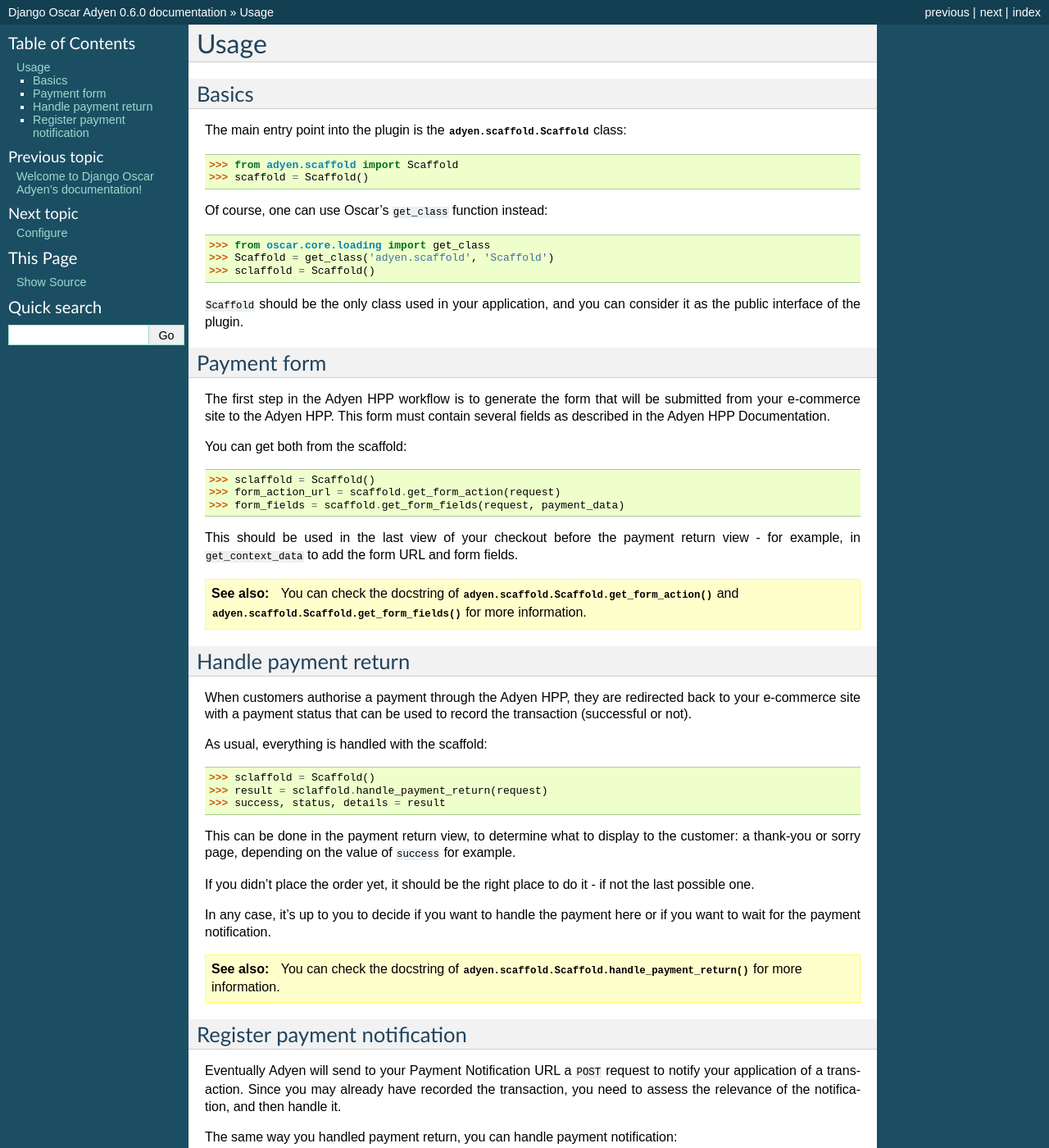
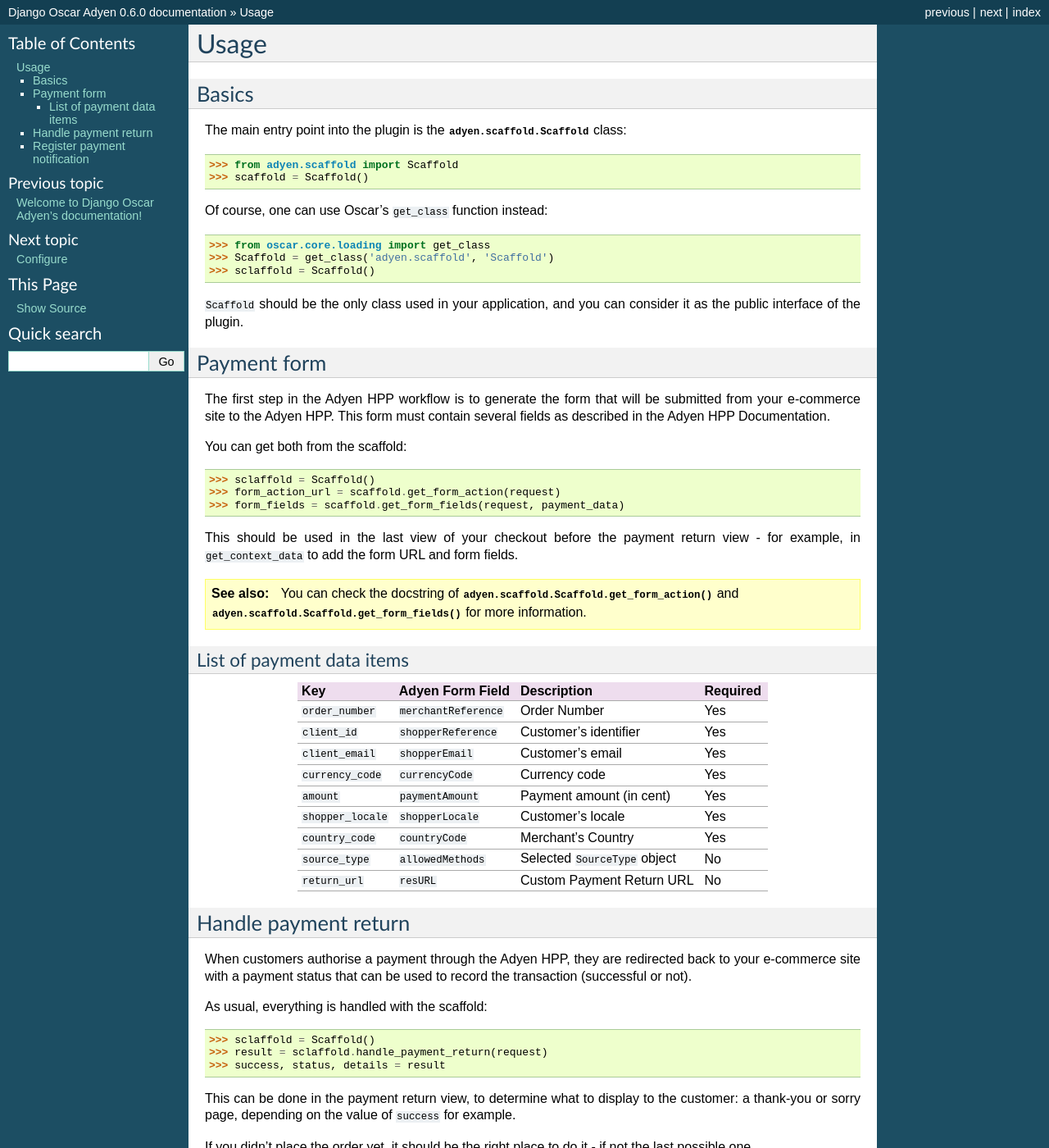
Before and after one commit to django-oscar/django-oscar-adyen, a Sphinx documentation site: the page built from docs/howto/use.rst, in a window 1280 px wide and 1400 px high. Shown: the whole window at 82% size. Built offline with Sphinx 7.4.7, drawn with Linux system fonts in a browser that asks for light colours.

Commit message:
Short list of payment data items

```diff
--- a/docs/howto/use.rst
+++ b/docs/howto/use.rst
@@ -45,6 +45,31 @@
    You can check the docstring of
    :meth:`adyen.scaffold.Scaffold.get_form_action` and
    :meth:`adyen.scaffold.Scaffold.get_form_fields` for more information.
+
+List of payment data items
+--------------------------
+
++--------------------+-----------------------+--------------------------------+----------+
+| Key                | Adyen Form Field      | Description                    | Required |
++====================+=======================+================================+==========+
+| ``order_number``   | ``merchantReference`` | Order Number                   | Yes      |
++--------------------+-----------------------+--------------------------------+----------+
+| ``client_id``      | ``shopperReference``  | Customer's identifier          | Yes      |
++--------------------+-----------------------+--------------------------------+----------+
+| ``client_email``   | ``shopperEmail``      | Customer's email               | Yes      |
++--------------------+-----------------------+--------------------------------+----------+
+| ``currency_code``  | ``currencyCode``      | Currency code                  | Yes      |
++--------------------+-----------------------+--------------------------------+----------+
+| ``amount``         | ``paymentAmount``     | Payment amount (in cent)       | Yes      |
++--------------------+-----------------------+--------------------------------+----------+
+| ``shopper_locale`` | ``shopperLocale``     | Customer's locale              | Yes      |
++--------------------+-----------------------+--------------------------------+----------+
+| ``country_code``   | ``countryCode``       | Merchant's Country             | Yes      |
++--------------------+-----------------------+--------------------------------+----------+
+| ``source_type``    | ``allowedMethods``    | Selected ``SourceType`` object | No       |
++--------------------+-----------------------+--------------------------------+----------+
+| ``return_url``     | ``resURL``            | Custom Payment Return URL      | No       |
++--------------------+-----------------------+--------------------------------+----------+
 
 
 Handle payment return
```
